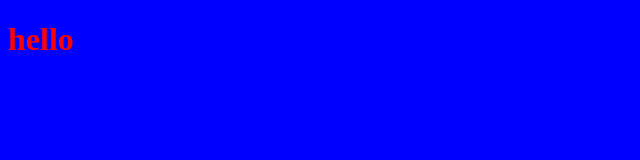
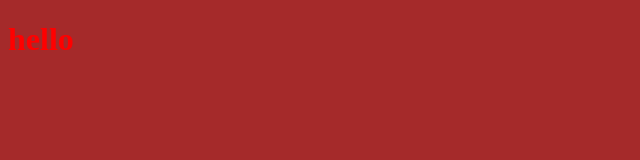
Before and after one commit to ghitafatah34-dev/prj, a plain HTML site: page index.html in a window 1280 px wide. Shown: the whole page, without its empty margins (0-640 px from the left). Drawn offline with Linux system fonts and the light colour scheme.

Commit message:
changement2

```diff
--- a/style.css
+++ b/style.css
@@ -2,5 +2,6 @@ h1 {
     color: red;
 }
 body{
-    background-color: blue;
+    background-attachment: fixed;
+    background-color: brown;
 }
```
